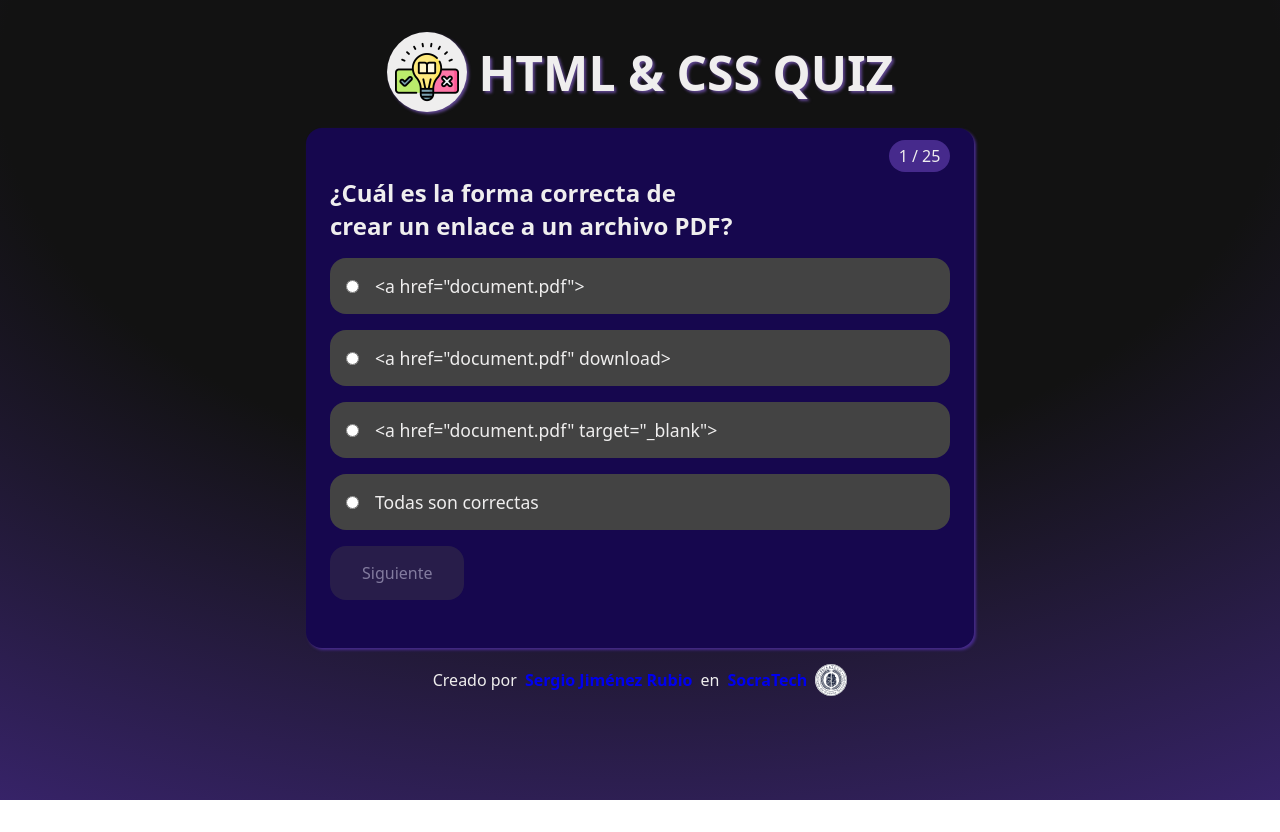
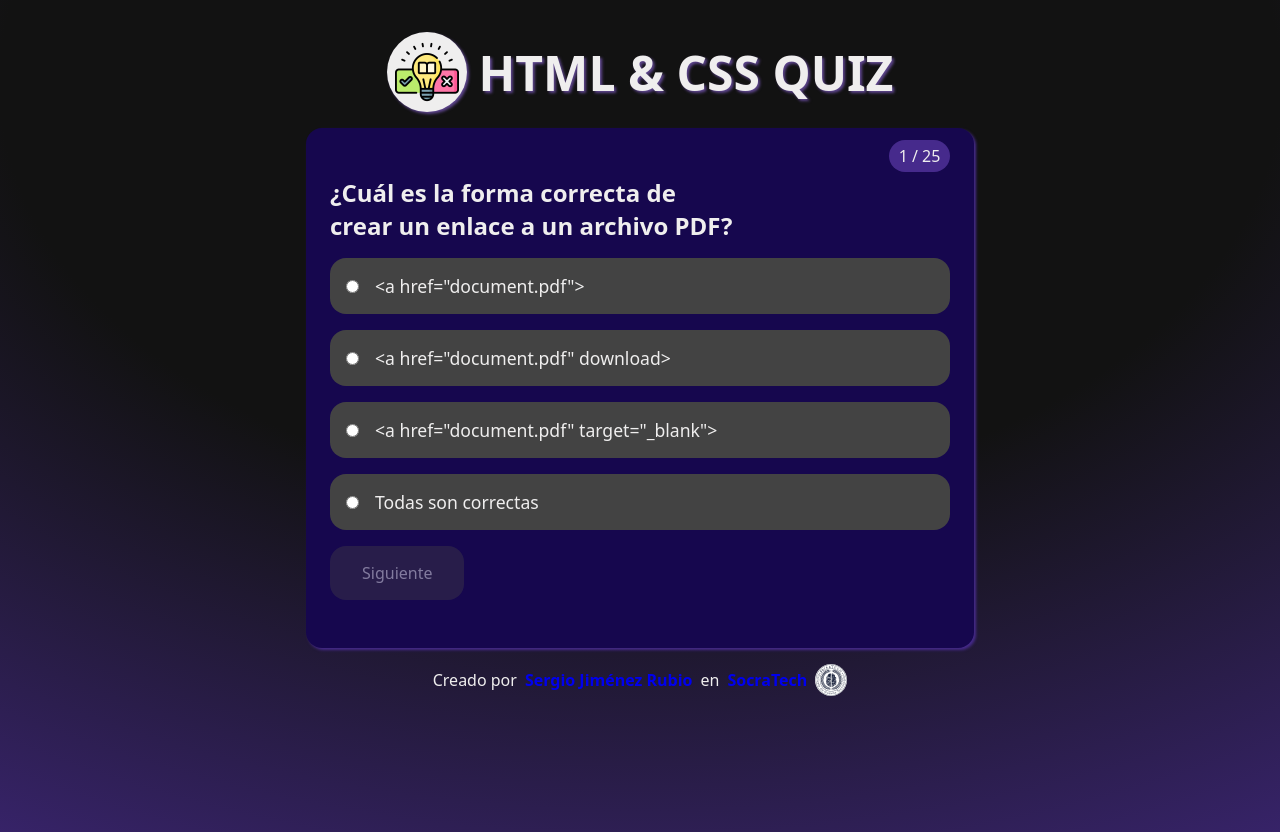
Before and after one commit to reposocratech/HTML-CSS-Quiz, a React (Vite) app: page / in a window 1280 px wide. Before the commit the page ends 800 px from the top, so only its background shows below. Built offline with nearby package versions, Linux system fonts and the light colour scheme.

Commit message:
Mejora de estilos

```diff
--- a/src/App.css
+++ b/src/App.css
@@ -17,8 +17,6 @@
 body {
   font-family: system-ui, -apple-system, BlinkMacSystemFont, 'Segoe UI', Roboto,
     Oxygen, Ubuntu, Cantarell, 'Open Sans', 'Helvetica Neue', sans-serif;
-  display: grid;
-  justify-items: center;
   min-height: 100dvh;
   color: var(--text-color);
   background: radial-gradient(
@@ -28,14 +26,10 @@ body {
   );
 }
 
-main {
-  width: 700px;
+.container {
+  width: min(700px, 100%);
   margin-inline: auto;
   padding-inline: 1rem;
-
-  @media (width <= 700px) {
-    width: 100%;
-  }
 }
 
 h1 {
--- a/src/components/finalView/dots/dots.css
+++ b/src/components/finalView/dots/dots.css
@@ -1,5 +1,4 @@
-@scope (.dots) {
-  :scope {
+.dots {
   display: flex;
   flex-wrap: wrap;
   justify-content: center;
@@ -22,4 +21,3 @@
     }
   }
 }
-}
--- a/src/components/footer/Footer.jsx
+++ b/src/components/footer/Footer.jsx
@@ -3,6 +3,7 @@ import './footer.css';
 export const Footer = () => {
   return (
     <footer>
+      <div className="container">
         <p>
           Creado por
           <a
@@ -22,6 +23,7 @@ export const Footer = () => {
             <img src="./images/Logo-SocraTech.webp" alt="Logo de SocraTech" />
           </a>
         </p>
+      </div>
     </footer>
   );
 };
--- a/src/components/header/Header.jsx
+++ b/src/components/header/Header.jsx
@@ -1,12 +1,14 @@
 export const Header = () => {
   return (
     <header>
+      <div className="container">
         <h1>
           <div className="img">
             <img src="./images/favicon.png" alt="Logo de HTML-CSS-QUIZ" />
           </div>
           HTML & CSS QUIZ
         </h1>
+      </div>
     </header>
   );
 };
--- a/src/components/quiz/answer/answer.css
+++ b/src/components/quiz/answer/answer.css
@@ -1,5 +1,4 @@
-@scope (.answer) {
-  :scope {
+.answer {
   background-color: var(--option-color);
   border-radius: 16px;
   padding: 1rem;
@@ -19,7 +18,6 @@
 
   input {
     accent-color: var(--secondary-color);
-    }
   }
 }
 
--- a/src/components/quiz/answers/answers.css
+++ b/src/components/quiz/answers/answers.css
@@ -1,7 +1,5 @@
-@scope (.answers) {
-  :scope {
-    display: flex;
-    flex-direction: column;
-    row-gap: 1rem;
-  }
+.answers {
+  display: flex;
+  flex-direction: column;
+  row-gap: 1rem;
 }
--- a/src/components/quiz/buttons/buttons.css
+++ b/src/components/quiz/buttons/buttons.css
@@ -1,6 +1,4 @@
-@scope (.buttons) {
-  :scope {
-    display: flex;
-    column-gap: 1rem;
-  }
+.buttons {
+  display: flex;
+  column-gap: 1rem;
 }
--- a/src/components/quiz/game/Game.jsx
+++ b/src/components/quiz/game/Game.jsx
@@ -6,5 +6,9 @@ import { Quiz } from '../Quiz';
 export const Game = () => {
   const { completed } = useContext(QuizContext);
 
-  return <main>{completed ? <FinalView /> : <Quiz />}</main>;
+  return (
+    <main>
+      <div className="container">{completed ? <FinalView /> : <Quiz />}</div>
+    </main>
+  );
 };
--- a/src/components/quiz/info/info.css
+++ b/src/components/quiz/info/info.css
@@ -1,5 +1,4 @@
-@scope (.info) {
-  :scope {
+.info {
   display: flex;
   flex-direction: column;
   row-gap: 0.5rem;
@@ -42,4 +41,3 @@
     overflow-x: auto;
   }
 }
-}
--- a/src/components/quiz/quiz.css
+++ b/src/components/quiz/quiz.css
@@ -1,5 +1,4 @@
-@scope (.quiz) {
-  :scope {
+.quiz {
   background-color: var(--primary-color);
   border-radius: 16px;
   padding: 3rem 1.5rem;
@@ -18,4 +17,3 @@
     border-radius: 16px;
   }
 }
-}
--- a/vite.config.js
+++ b/vite.config.js
@@ -4,5 +4,11 @@ import react from '@vitejs/plugin-react-swc';
 // https://vite.dev/config/
 export default defineConfig(({ mode }) => ({
   plugins: [react()],
-  base: mode === 'production' ? 'https://sergio-jr-dev.github.io/HTML-CSS-QUIZ/' : '/',
+  base:
+    mode === 'production'
+      ? 'https://sergio-jr-dev.github.io/HTML-CSS-QUIZ/'
+      : '/',
+  css: {
+    devSourcemap: true,
+  },
 }));
```
Lines whose indentation alone changed are shown as unchanged.
